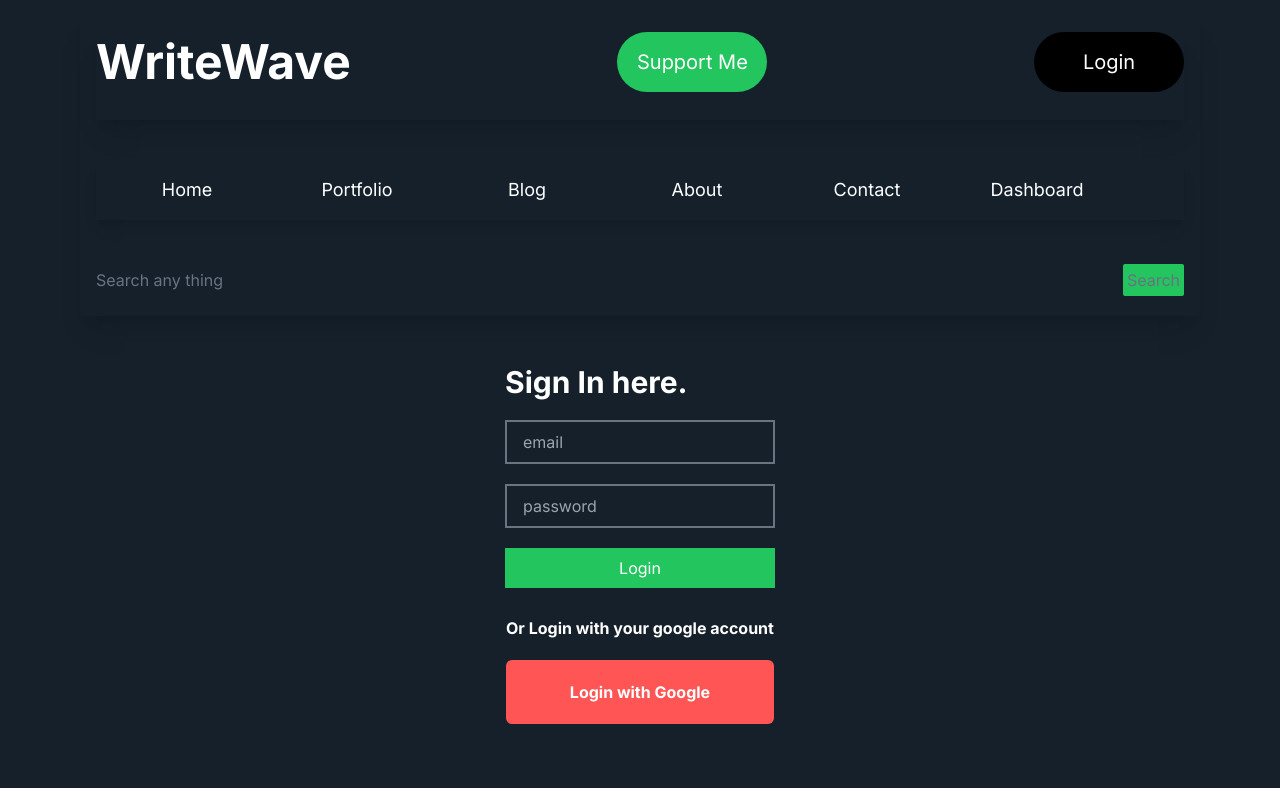
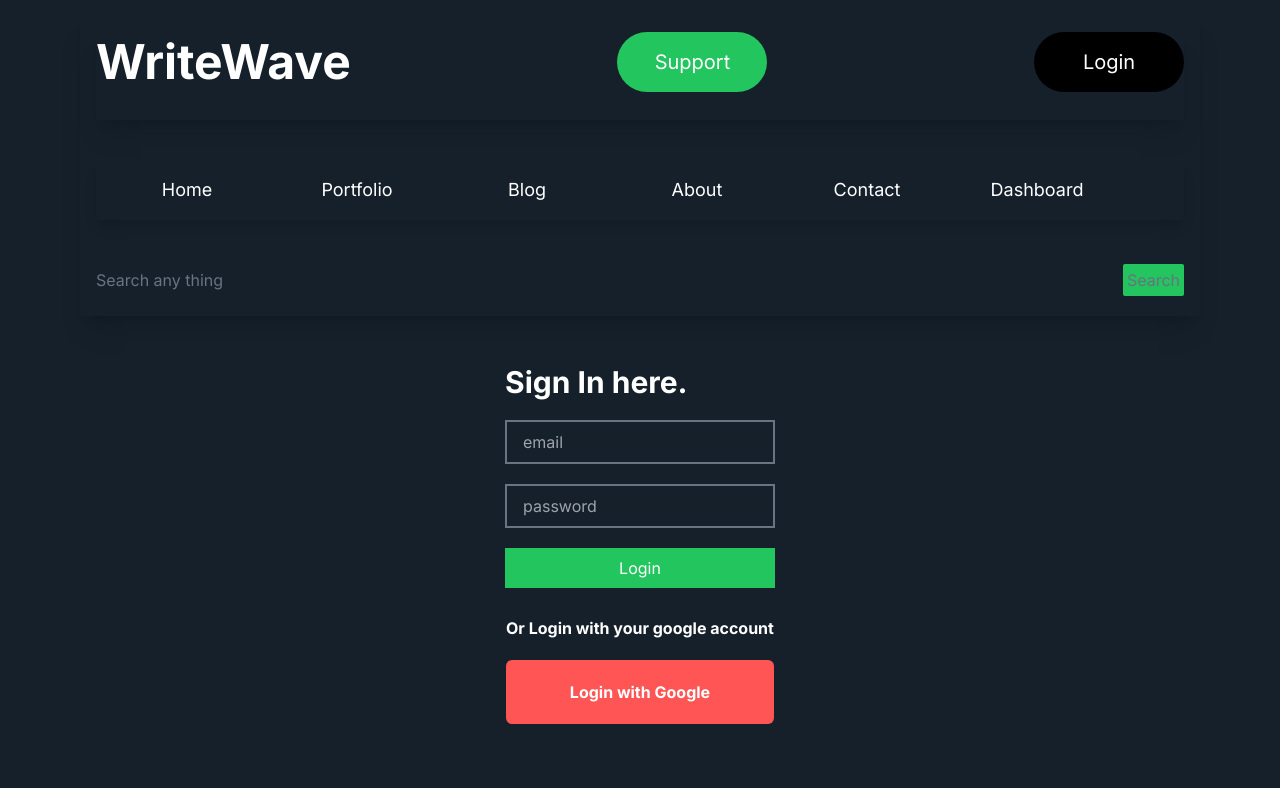
Before and after one commit to baaraka/writewave, a Next.js app: page /dashboard/login in a window 1280 px wide. Built offline with nearby package versions, Linux system fonts and the light colour scheme; no server answers.

Commit message:
update navbar

```diff
--- a/src/components/Navbar.jsx
+++ b/src/components/Navbar.jsx
@@ -13,7 +13,7 @@ const Navbar = () => {
           WriteWave
         </Link>
         <button className="hidden md:block p-4 w-[150px] text-xl bg-green-500 rounded-full">
-          Support Me
+          Support
         </button>
         <div className="hidden md:block">
           <SignInOut />
```
